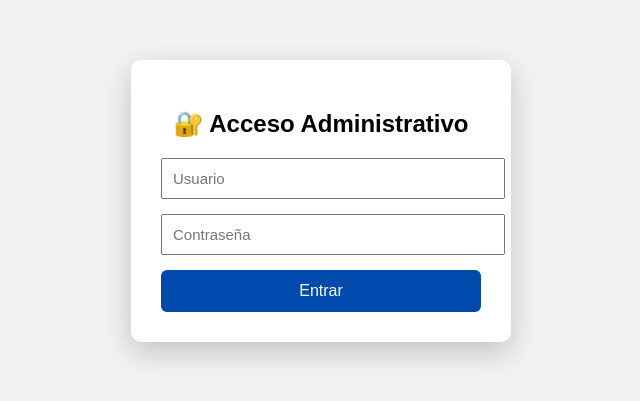
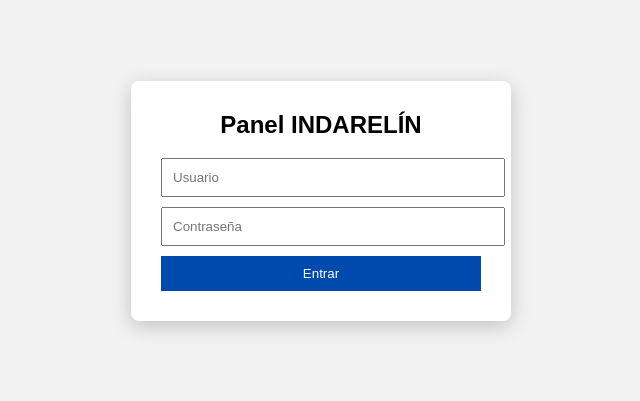
Before and after one commit to tcnitsug-maker/indautor-chatbot, a website: page public/admin-login.html in a window 1280 px wide. Shown: the part 207-608 px from the top of the page, without its empty margins (319-959 px from the left). Drawn offline with Linux system fonts and the light colour scheme.

Commit message:
Update admin-login.html

```diff
--- a/public/admin-login.html
+++ b/public/admin-login.html
@@ -2,43 +2,40 @@
 <html lang="es">
 <head>
   <meta charset="UTF-8" />
-  <title>Login Administrativo - INDARELÍN</title>
+  <title>Acceso Administrativo - INDARELÍN</title>
   <meta name="viewport" content="width=device-width, initial-scale=1" />
   <style>
     body {
       font-family: Arial, sans-serif;
       background: #f2f2f2;
       display: flex;
+      height: 100vh;
+      align-items: center;
       justify-content: center;
-      align-items: center;
-      height: 100vh;
     }
-    .box {
+    .login-box {
       background: white;
       padding: 30px;
-      border-radius: 10px;
+      border-radius: 8px;
+      box-shadow: 0 5px 20px rgba(0,0,0,.2);
       width: 320px;
-      box-shadow: 0 10px 30px rgba(0,0,0,.2);
     }
     h2 {
+      margin-top: 0;
       text-align: center;
-      margin-bottom: 20px;
     }
     input {
       width: 100%;
       padding: 10px;
-      margin-bottom: 15px;
-      font-size: 15px;
+      margin-bottom: 10px;
     }
     button {
       width: 100%;
-      padding: 12px;
+      padding: 10px;
       background: #004aad;
       color: white;
       border: none;
-      font-size: 16px;
       cursor: pointer;
-      border-radius: 6px;
     }
     button:hover {
       background: #003b86;
@@ -47,10 +44,10 @@
 </head>
 <body>
 
-<div class="box">
-  <h2>🔐 Acceso Administrativo</h2>
-  <input id="u" placeholder="Usuario" />
-  <input id="p" type="password" placeholder="Contraseña" />
+  <div class="login-box">
+    <h2>Panel INDARELÍN</h2>
+    <input id="username" placeholder="Usuario" />
+    <input id="password" type="password" placeholder="Contraseña" />
     <button onclick="login()">Entrar</button>
   </div>
 
@@ -60,8 +57,8 @@ async function login() {
         method: "POST",
         headers: { "Content-Type": "application/json" },
         body: JSON.stringify({
-      username: document.getElementById("u").value,
-      password: document.getElementById("p").value
+          username: username.value,
+          password: password.value
         })
       });
 
@@ -69,9 +66,9 @@ async function login() {
 
       if (data.token) {
         localStorage.token = data.token;
-    location.href = "/admin.html";
+        window.location.href = "/admin.html";
       } else {
-    alert("Usuario o contraseña incorrectos");
+        alert(data.error || "Error de acceso");
       }
     }
   </script>
```
Lines whose indentation alone changed are shown as unchanged.
